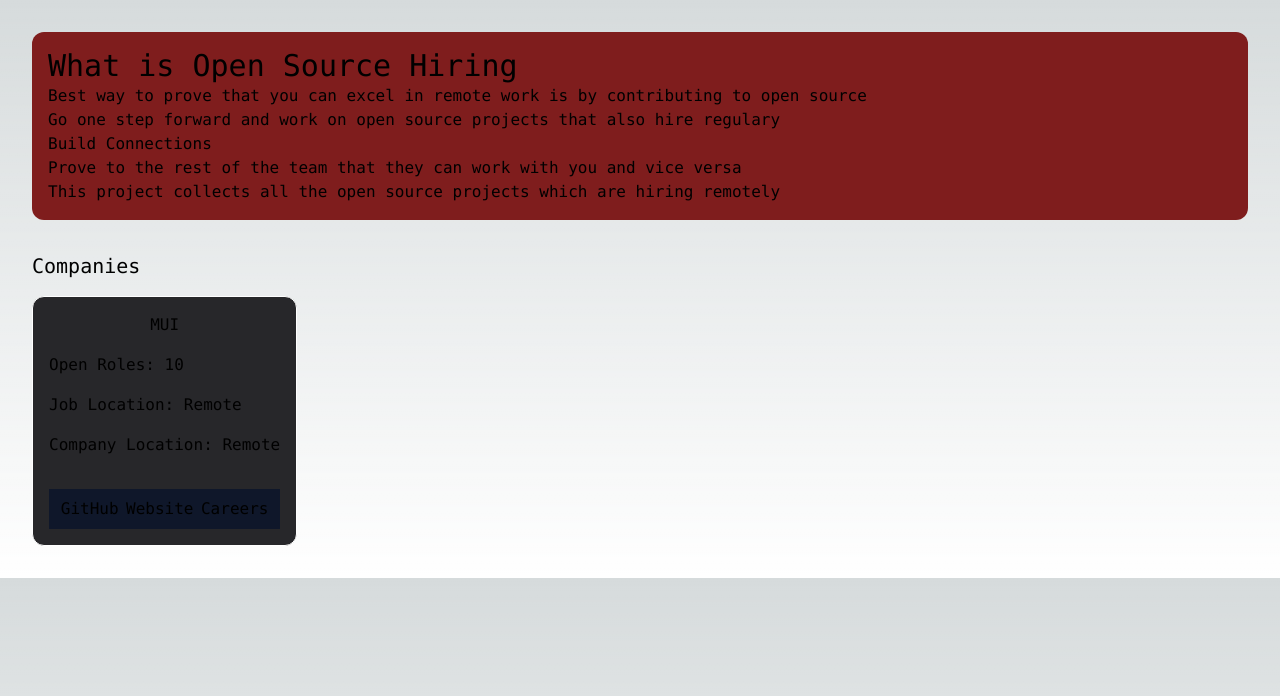
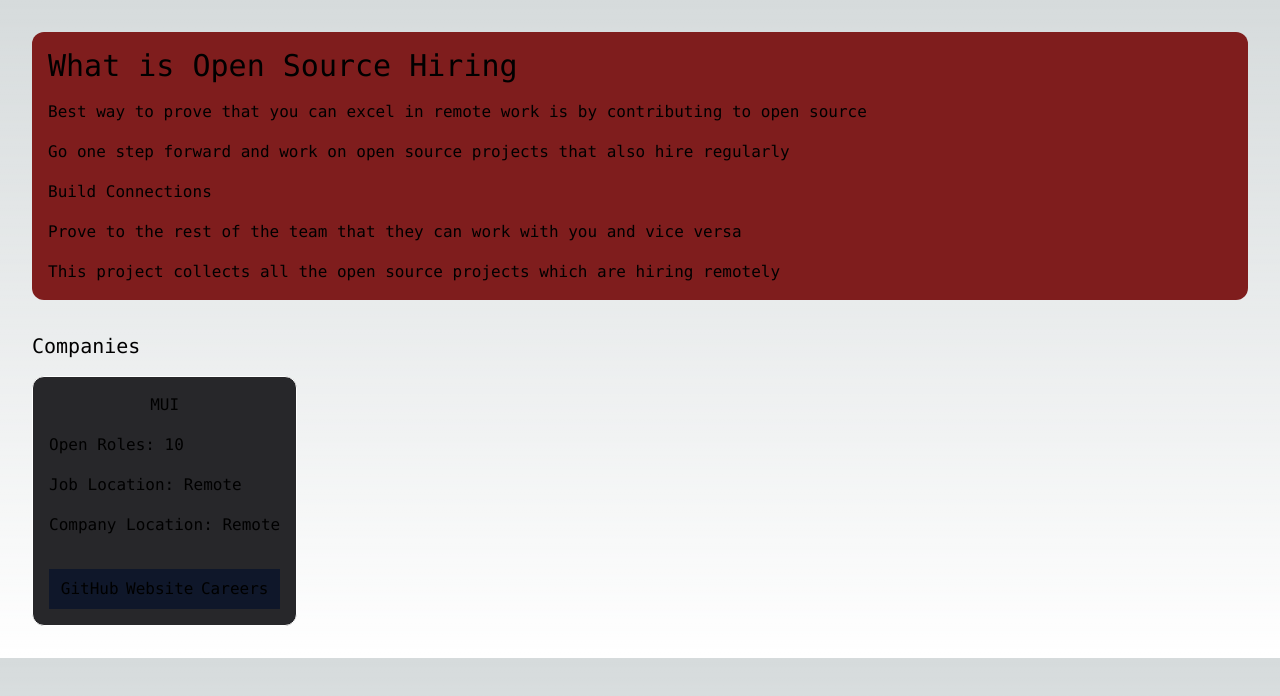
Before and after one commit to danyalasif/open-source-hiring, a Next.js app: page / in a window 1280 px wide. Shown: the top 696 px of the page. Built offline with nearby package versions, Linux system fonts and the light colour scheme.

Commit message:
fix typos

```diff
--- a/src/pages/index.tsx
+++ b/src/pages/index.tsx
@@ -1,9 +1,7 @@
 import Head from 'next/head'
-import Image from 'next/image'
-import { Inter } from '@next/font/google'
-import styles from '@/styles/Home.module.css'
 
 type CompanyData = {
+  id: number,
   companyName: string,
   companyImage: string,
   openRoles: number,
@@ -16,6 +14,7 @@ type CompanyData = {
 
 const data: CompanyData[] = [
   {
+    id: 1,
     companyName: "MUI",
     companyImage: "https://mui.com/",
     openRoles: 10,
@@ -37,10 +36,10 @@ export default function Home() {
         <link rel="icon" href="/favicon.ico" />
       </Head>
       <main className='m-8 flex flex-col'>
-        <div className='p-4 mb-8 bg-red-900 border-blue-900 rounded-xl'>
+        <div className='p-4 mb-8 bg-red-900 border-blue-900 rounded-xl gap-4 flex flex-col'>
           <h2 className='text-3xl'>What is Open Source Hiring</h2>
           <p>Best way to prove that you can excel in remote work is by contributing to open source</p>
-          <p>Go one step forward and work on open source projects that also hire regulary</p>
+          <p>Go one step forward and work on open source projects that also hire regularly</p>
           <p>Build Connections</p>
           <p>Prove to the rest of the team that they can work with you and vice versa</p>
 
@@ -50,15 +49,15 @@ export default function Home() {
         <h3 className='text-xl mb-4'>Companies</h3>
         <div className='flex flex-row w-max'>
           {data.map(item => {
-            return <div className='flex flex-col gap-4 p-4 border rounded-xl bg-zinc-800 border-white'>
+            return <div key={item.id} className='flex flex-col gap-4 p-4 border rounded-xl bg-zinc-800 border-white'>
               <p className='text-center'>{item.companyName}</p>
               <p>Open Roles: {item.openRoles}</p>
               <p>Job Location: {item.remote ? "Remote" : "On-Site"}</p>
               <p>Company Location: {item.location}</p>
               <div className='flex justify-around bg-slate-900 mt-4 p-2'>
-                <a href={item.githubSrc} target="_blank" className='hover:underline hover:bg-red-500'>GitHub</a>
-                <a href={item.website} target="_blank" className='hover:underline hover:bg-red-500'>Website</a>
-                <a href={item.careersPage} target="_blank" className='hover:underline hover:bg-red-500'>Careers</a>
+                <a href={item.githubSrc} target="_blank" rel="noreferrer" className='hover:underline hover:bg-red-500'>GitHub</a>
+                <a href={item.website} target="_blank" rel="noreferrer" className='hover:underline hover:bg-red-500'>Website</a>
+                <a href={item.careersPage} target="_blank" rel="noreferrer" className='hover:underline hover:bg-red-500'>Careers</a>
 
                 </div>
 
```
